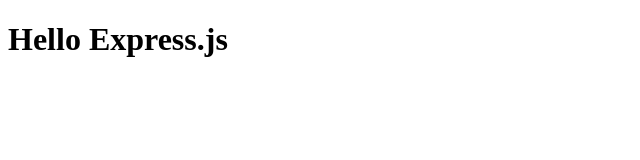
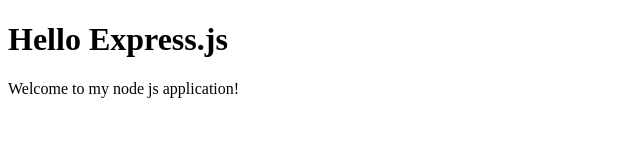
Before and after one commit to lemoncrack/web-server, a website: page public/index.html in a window 1280 px wide. Shown: the whole page, without its empty margins (0-640 px from the left). Drawn offline with Linux system fonts and the light colour scheme.

Commit message:
change in index.html

```diff
--- a/public/index.html
+++ b/public/index.html
@@ -5,5 +5,6 @@
 </head>
 <body>
 <h1>Hello Express.js</h1>
+<p>Welcome to my node js application!</p>
 </body>
 </html>
```
